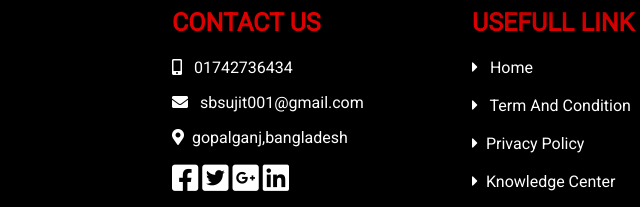
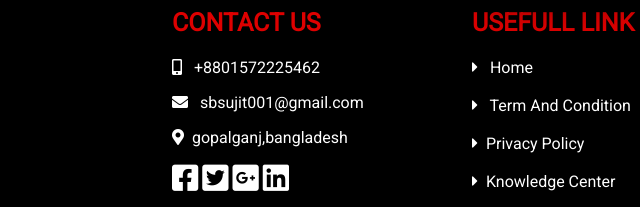
Before and after one commit to SBsujit01/hw-12.2, a plain HTML site: page index.html in a window 1280 px wide. Shown: the part 2360-2567 px from the top of the page, 93-733 px from the left. Drawn offline with Linux system fonts and the light colour scheme.

Commit message:
Update index.html

```diff
--- a/index.html
+++ b/index.html
@@ -155,7 +155,7 @@
 				<!-- single footer box -->
 				<div class="footer_content_box">
 					<h2>contact us</h2>
-					<p><i class="fas fa-mobile-alt"></i>	&nbsp; 01742736434</p>
+					<p><i class="fas fa-mobile-alt"></i>	&nbsp; +8801572225462</p>
 					<p><i class="fas fa-envelope"></i> &nbsp; sbsujit001@gmail.com</p>
 					<p><i class="fas fa-map-marker-alt"></i>  &nbsp;gopalganj,bangladesh</p>
 					<div class="social_link">
```
